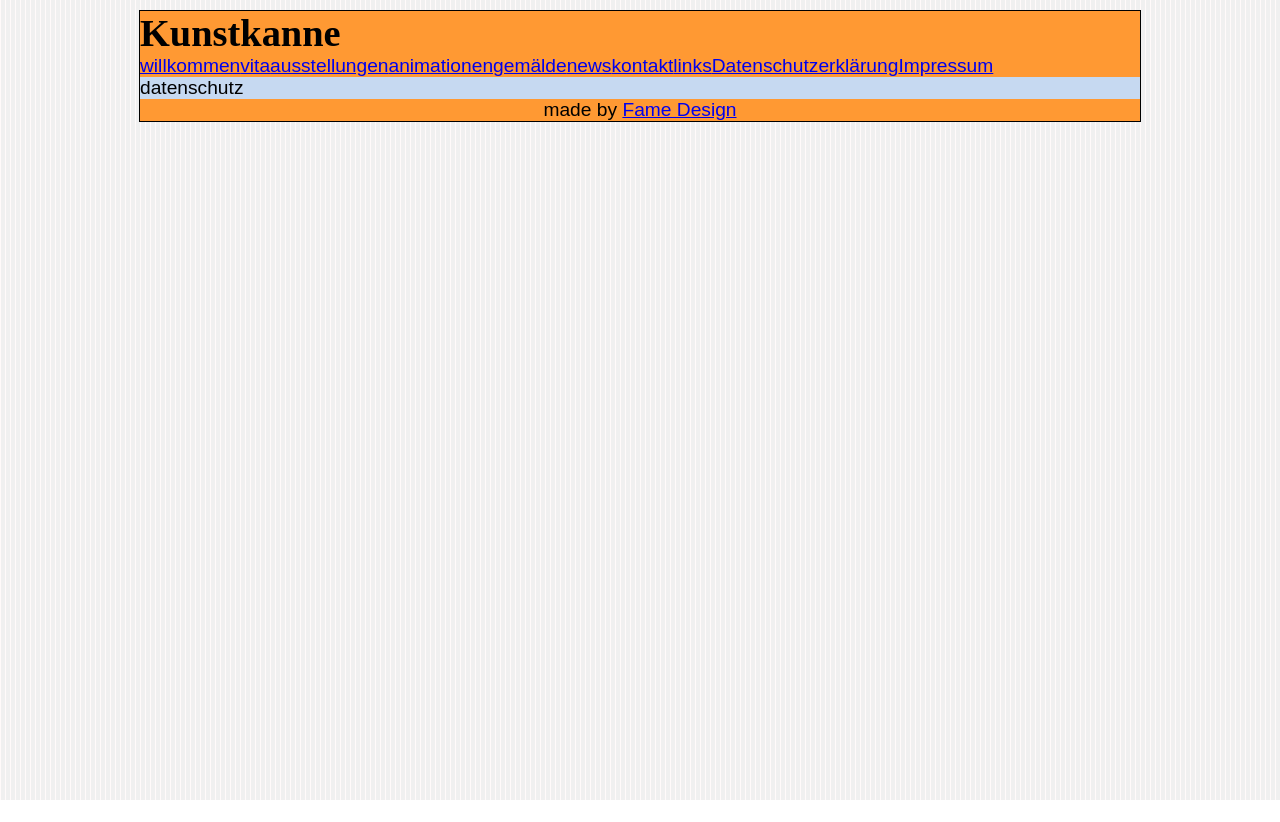
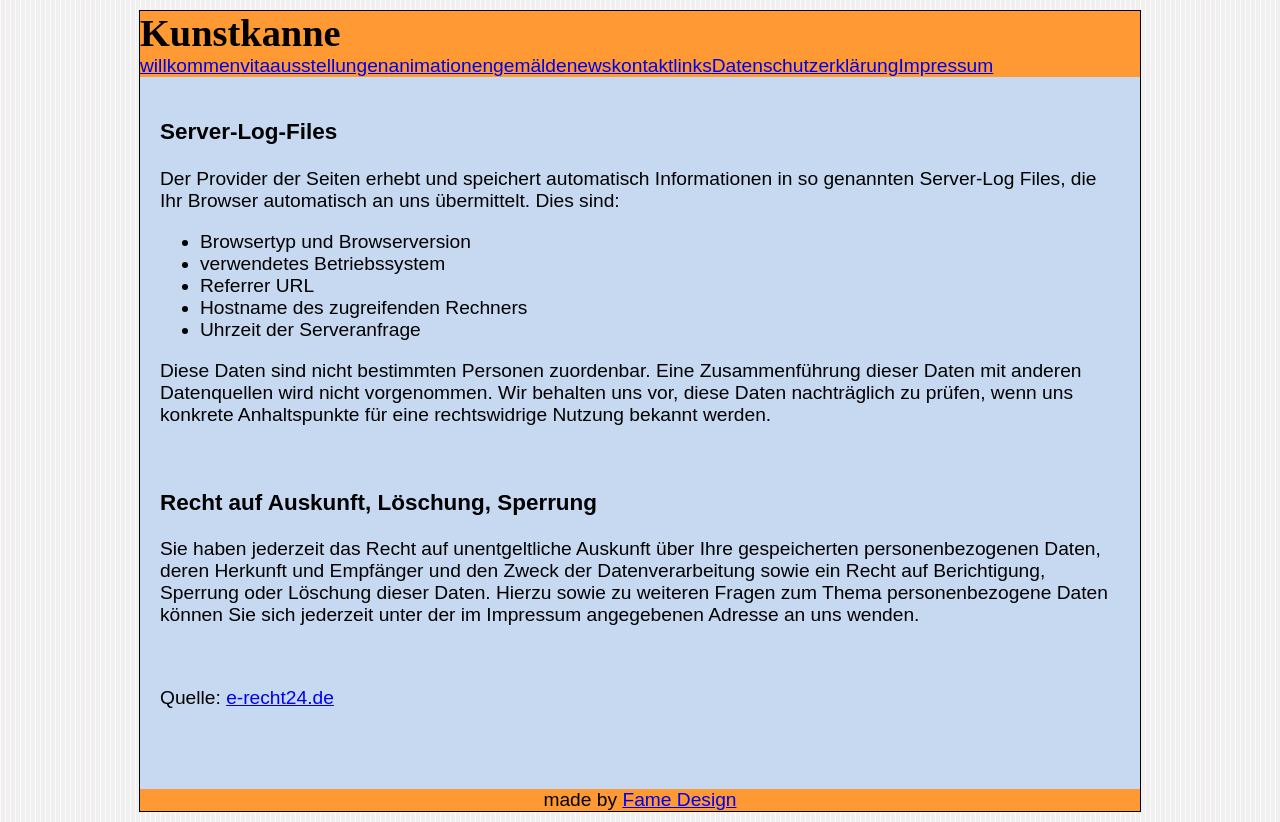
Before and after one commit to fame-design/kunstkanne, a Nuxt app: page /datenschutz in a window 1280 px wide. Before the commit the page ends 800 px from the top, so only its background shows below. Built offline with nearby package versions, Linux system fonts and the light colour scheme.

Commit message:
more content

```diff
--- a/pages/animationen.vue
+++ b/pages/animationen.vue
@@ -1,5 +1,7 @@
 <template>
-  <div>animationen</div>
+  <main>
+    animationen
+  </main>
 </template>
 
 <script>
--- a/pages/ausstellungen.vue
+++ b/pages/ausstellungen.vue
@@ -1,5 +1,12 @@
 <template>
-  <div>ausstellungen</div>
+  <main>
+    <div>mai 2011 - august 2011</div>
+    <div>gemeindehaus der christuskirche hamburg eimsbüttel</div>
+    <div>november 2003 - februar 2004 <br>christuskirche hamburg eimsbüttel</div>
+    <div>juni bis september 2003<br>pfarrkirche zu lüdershagen / vorpommern</div>
+    <div>august 2000</div>
+    <div>villa im park, hamburg eimsbüttel</div>
+  </main>
 </template>
 
 <script>
--- a/pages/datenschutz.vue
+++ b/pages/datenschutz.vue
@@ -1,5 +1,28 @@
 <template>
-  <div>datenschutz</div>
+  <main>
+    <h3>Server-Log-Files</h3>
+    <p>
+      Der Provider der Seiten erhebt und speichert automatisch Informationen in so genannten Server-Log Files, die Ihr Browser automatisch an uns &uuml;bermittelt. Dies sind:
+    </p>
+    <ul>
+      <li>Browsertyp und Browserversion</li>
+      <li>verwendetes Betriebssystem</li>
+      <li>Referrer URL</li>
+      <li>Hostname des zugreifenden Rechners</li>
+      <li>Uhrzeit der Serveranfrage</li>
+    </ul>
+    <p>
+      Diese Daten sind nicht bestimmten Personen zuordenbar. Eine Zusammenf&uuml;hrung dieser Daten mit anderen Datenquellen wird nicht vorgenommen. Wir behalten uns vor, diese Daten nachtr&auml;glich zu pr&uuml;fen, wenn uns konkrete Anhaltspunkte f&uuml;r eine rechtswidrige Nutzung bekannt werden.
+    </p>
+    <p>&nbsp;</p>
+    <h3>Recht auf Auskunft, L&ouml;schung, Sperrung</h3>
+    <p>
+      Sie haben jederzeit das Recht auf unentgeltliche Auskunft &uuml;ber Ihre gespeicherten personenbezogenen Daten, deren Herkunft und Empf&auml;nger und den Zweck der Datenverarbeitung sowie ein Recht auf Berichtigung, Sperrung oder L&ouml;schung dieser Daten. Hierzu sowie zu weiteren Fragen zum Thema personenbezogene Daten k&ouml;nnen Sie sich jederzeit unter der im Impressum angegebenen Adresse an uns wenden.
+    </p>
+    <p>&nbsp;</p>
+    <p>Quelle: <a href="https://www.e-recht24.de">e-recht24.de</a></p>
+    <p>&nbsp;</p>
+  </main>
 </template>
 
 <script>
--- a/pages/gemaelde.vue
+++ b/pages/gemaelde.vue
@@ -1,5 +1,7 @@
 <template>
-  <div>gemaelde</div>
+  <main>
+    gemaelde
+  </main>
 </template>
 
 <script>
--- a/pages/impressum.vue
+++ b/pages/impressum.vue
@@ -1,5 +1,22 @@
 <template>
-  <div>impressum</div>
+  <main>
+    <h3>Angaben gemäß § 5 TMG:</h3>
+    <p>Friedemann Kannengießer<br />
+      99974 M&uuml;hlhausen / Th&uuml;ringen</p>
+    <h3>Kontakt:</h3>
+    <p>Telefon: 0175-9264073<br />
+      E-Mail: <a href="mailto:info@kunstkanne.de">info@kunstkanne.de</a></p>
+    <h3>Haftung für Inhalte</h3>
+    <p>Als Diensteanbieter sind wir gemäß § 7 Abs.1 TMG für eigene Inhalte auf diesen Seiten nach den allgemeinen Gesetzen verantwortlich. Nach §§ 8 bis 10 TMG sind wir als Diensteanbieter jedoch nicht verpflichtet, übermittelte oder gespeicherte fremde Informationen zu überwachen oder nach Umständen zu forschen, die auf eine rechtswidrige Tätigkeit hinweisen.</p>
+    <p>Verpflichtungen zur Entfernung oder Sperrung der Nutzung von Informationen nach den allgemeinen Gesetzen bleiben hiervon unberührt. Eine diesbezügliche Haftung ist jedoch erst ab dem Zeitpunkt der Kenntnis einer konkreten Rechtsverletzung möglich. Bei Bekanntwerden von entsprechenden Rechtsverletzungen werden wir diese Inhalte umgehend entfernen.</p>
+    <h3>Haftung für Links</h3>
+    <p>Unser Angebot enthält Links zu externen Webseiten Dritter, auf deren Inhalte wir keinen Einfluss haben. Deshalb können wir für diese fremden Inhalte auch keine Gewähr übernehmen. Für die Inhalte der verlinkten Seiten ist stets der jeweilige Anbieter oder Betreiber der Seiten verantwortlich. Die verlinkten Seiten wurden zum Zeitpunkt der Verlinkung auf mögliche Rechtsverstöße überprüft. Rechtswidrige Inhalte waren zum Zeitpunkt der Verlinkung nicht erkennbar.</p>
+    <p>Eine permanente inhaltliche Kontrolle der verlinkten Seiten ist jedoch ohne konkrete Anhaltspunkte einer Rechtsverletzung nicht zumutbar. Bei Bekanntwerden von Rechtsverletzungen werden wir derartige Links umgehend entfernen.</p>
+    <h3>Urheberrecht</h3>
+    <p>Die durch die Seitenbetreiber erstellten Inhalte und Werke auf diesen Seiten unterliegen dem deutschen Urheberrecht. Die Vervielfältigung, Bearbeitung, Verbreitung und jede Art der Verwertung außerhalb der Grenzen des Urheberrechtes bedürfen der schriftlichen Zustimmung des jeweiligen Autors bzw. Erstellers. Downloads und Kopien dieser Seite sind nur für den privaten, nicht kommerziellen Gebrauch gestattet.</p>
+    <p>Soweit die Inhalte auf dieser Seite nicht vom Betreiber erstellt wurden, werden die Urheberrechte Dritter beachtet. Insbesondere werden Inhalte Dritter als solche gekennzeichnet. Sollten Sie trotzdem auf eine Urheberrechtsverletzung aufmerksam werden, bitten wir um einen entsprechenden Hinweis. Bei Bekanntwerden von Rechtsverletzungen werden wir derartige Inhalte umgehend entfernen.</p>
+    <p>Quelle: <a href="https://www.e-recht24.de">eRecht24</a></p>
+  </main>
 </template>
 
 <script>
--- a/pages/index.vue
+++ b/pages/index.vue
@@ -9,6 +9,7 @@
       <br>
       maler, musiker
     </p>
+    <!--suppress HtmlUnknownTarget -->
     <img src="~/assets/img/kanne.jpg" alt="kanne">
   </main>
 </template>
@@ -18,3 +19,8 @@ export default {
   name: 'IndexPage'
 }
 </script>
+<style scoped>
+  img {
+    max-width: 80vw;
+  }
+</style>
--- a/pages/kontakt.vue
+++ b/pages/kontakt.vue
@@ -1,5 +1,16 @@
 <template>
-  <div>kontakt</div>
+  <main>
+    <p>
+      Friedemann Kannengießer<br />
+      99974 M&uuml;hlhausen / Th&uuml;ringen
+    </p>
+    <p>
+      Telefon: 0175-9264073<br />
+      E-Mail: <a href="mailto:info@kunstkanne.de">info@kunstkanne.de</a>
+    </p>
+    <!--suppress HtmlUnknownTarget -->
+    <img src="~/assets/img/kanne_kontakt.jpg" alt="Kontakt">
+  </main>
 </template>
 
 <script>
--- a/pages/links.vue
+++ b/pages/links.vue
@@ -1,5 +1,15 @@
 <template>
-  <div>links</div>
+  <main>
+    <p>
+      friedemann kannengießer:<br />
+      <a href="mailto:kantor.kannengiesser@freenet.de">kantor.kannengiesser@freenet.de</a><br />
+      Tel.: 0175 926 40 73
+    </p>
+    <p>
+      Die Seite von Friedemann Kannengießer:<br />
+      <a href="http://www.orgelkanne.de/" target="_blank">www.orgelkanne.de</a>
+    </p>
+  </main>
 </template>
 
 <script>
--- /dev/null
+++ b/pages/news.vue
@@ -0,0 +1,24 @@
+<template>
+  <main>
+    <p>besuchen Sie auch meine kirchenmusikseite!</p>
+    <p><a href="http://www.orgelkanne.de/"><span style="color: #0000ff">www.orgelkanne.de</span></a></p>
+    <div>
+      <strong>KONZERTE </strong>
+      <a href="https://orgelkanne.de/index.php/konzerte/" target="_blank">
+    <span style="color: #ff0000;">
+      <strong><span style="text-decoration: underline;">hier</span></strong>
+    </span>
+      </a>
+    </div>
+  </main>
+</template>
+
+<script>
+export default {
+  name: "news"
+}
+</script>
+
+<style scoped>
+
+</style>
```
